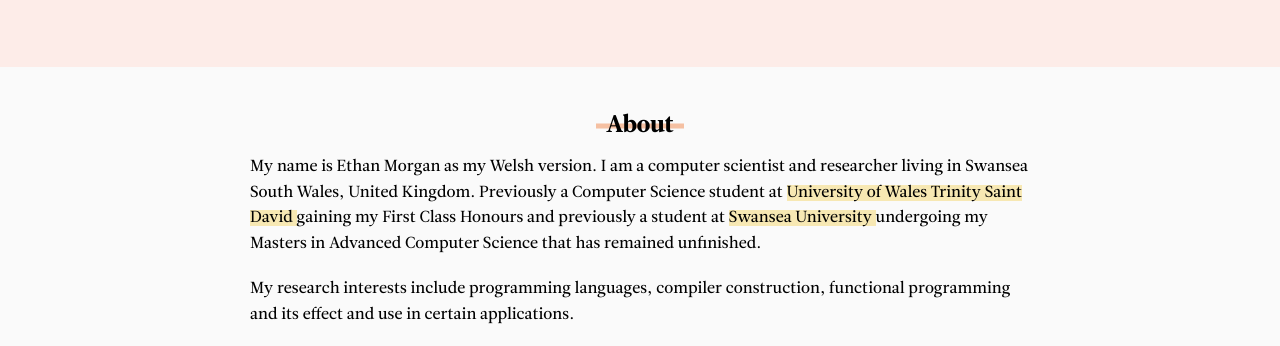
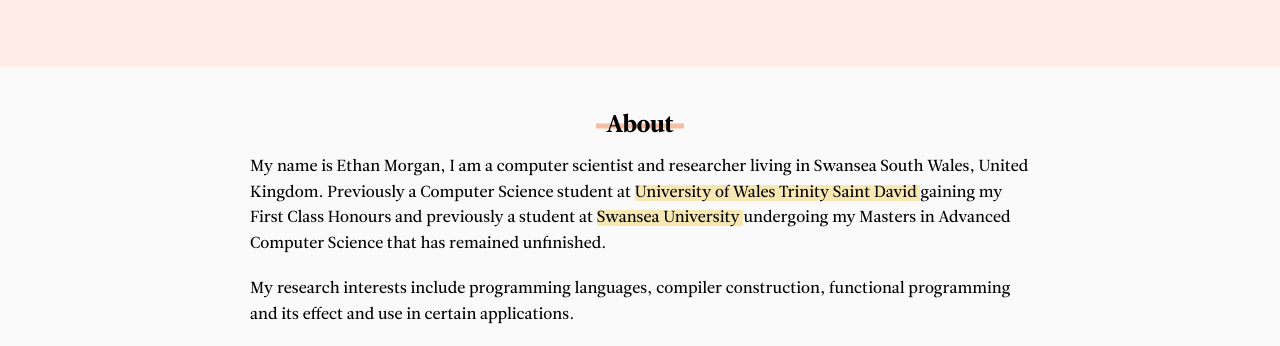
Before and after one commit to epmor/epmor.github.io, a website: page index.html in a window 1280 px wide. Shown: the part 407-753 px from the top of the page. Drawn offline with Linux system fonts and the light colour scheme.

Commit message:
Update index.html

```diff
--- a/index.html
+++ b/index.html
@@ -79,7 +79,7 @@
         <div class="container">
           <h2 class="section-title">About</h2>
           <p>
-            My name is Ethan Morgan as my Welsh version. I am a
+            My name is Ethan Morgan, I am a
             computer scientist and researcher living in Swansea South
             Wales, United Kingdom. Previously a Computer Science student at
             <a href="https://www.uwtsd.ac.uk/"
```
